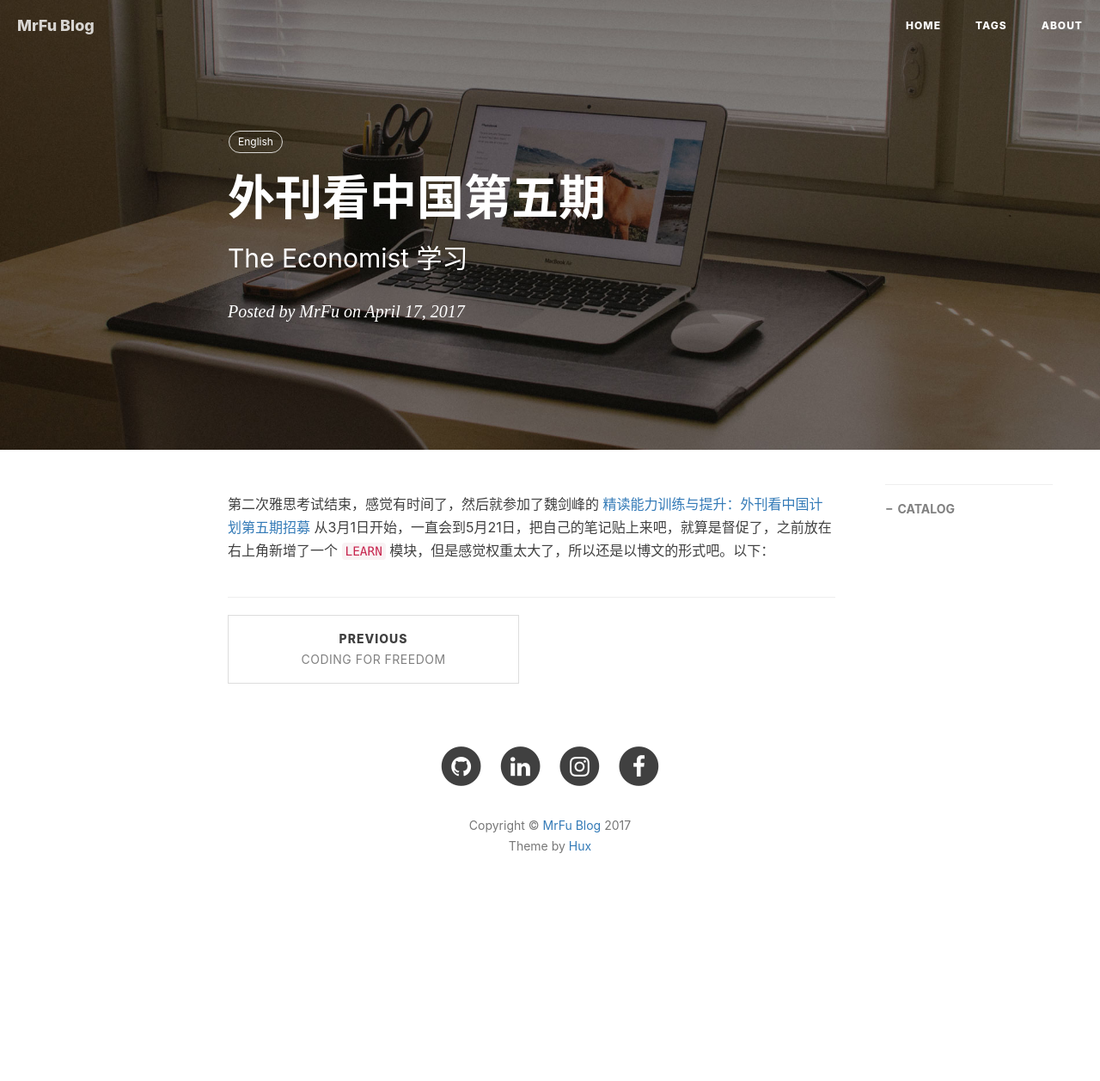
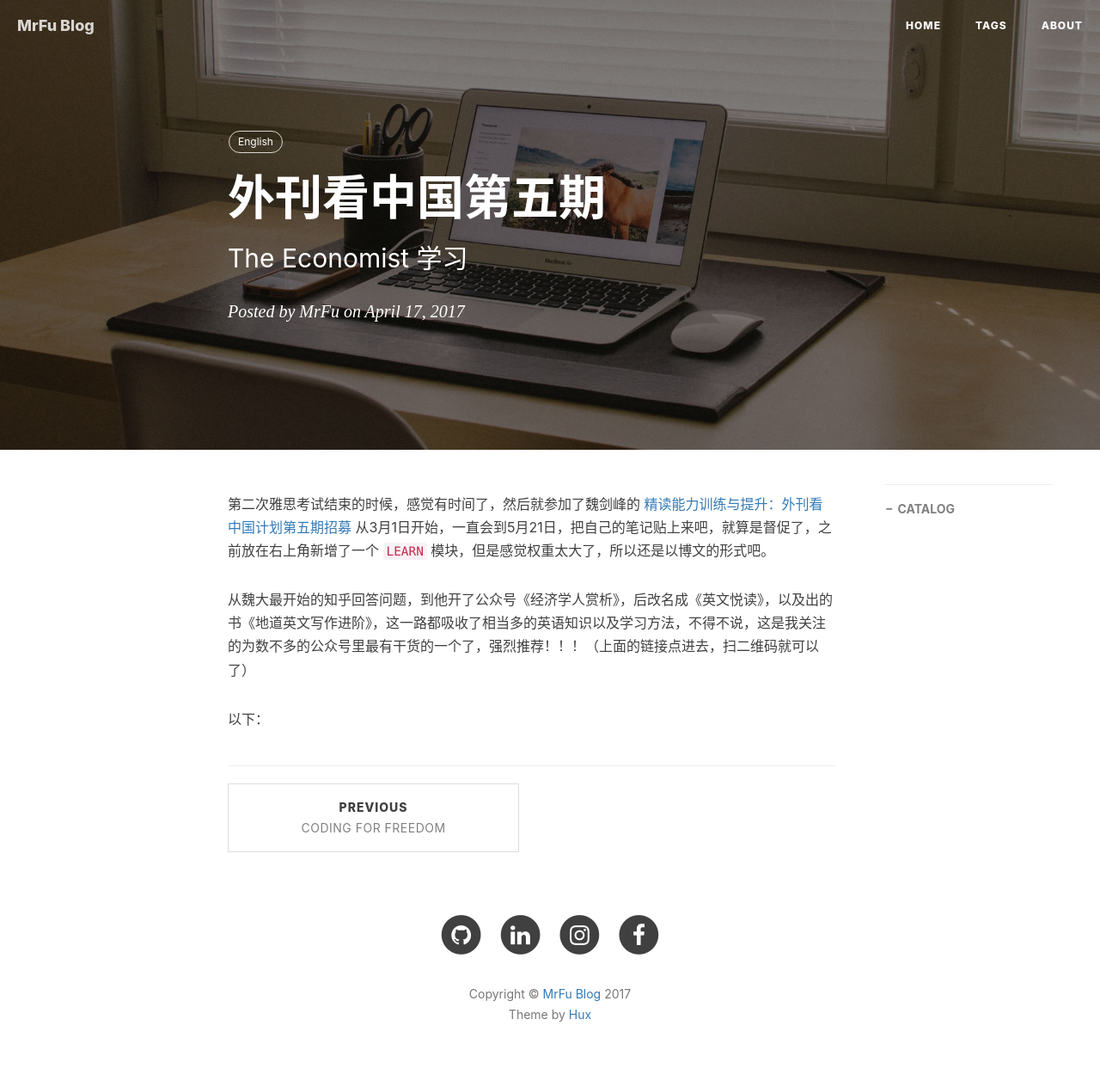
Before and after one commit to MrFuFuFu/mrfufufu.github.io, a Jekyll site: the page built from _posts/2017-04-17-The_Economist.markdown, in a window 1280 px wide. Shown: the whole page at 86% size. Built offline with Jekyll 4.4.1, drawn with Linux system fonts in a browser that asks for light colours; nearby versions of some CDN libraries; comment, search, counter and statistics services are not loaded; before the commit the page ends 1061 px from its top, so only the background shows below that.

Commit message:
modify articles

```diff
--- a/_posts/2017-04-17-The_Economist.markdown
+++ b/_posts/2017-04-17-The_Economist.markdown
@@ -10,7 +10,11 @@ tags:
 ---
 
 
-第二次雅思考试结束，感觉有时间了，然后就参加了魏剑峰的 [精读能力训练与提升：外刊看中国计划第五期招募](https://mp.weixin.qq.com/s?__biz=MzA4MTY0NTYwMA==&mid=2651178032&idx=1&sn=e6b42d2e357bdbd5dd42bde049e7c1d7&chksm=8460bd7fb3173469be4b49f0429b01e96c8395652ac771025445ee8228f793e6f0350d1d8276&scene=0&key=f76d225d2425a7cbe78b5fd0a2f6563b2b8d3d6cd7fa231423c8ee22b3446240548af9b86ef8e6db0287f93f56774626f19c61c2a115254fba4e158cac0587cbd3378691de7620cfb1a537fe5eecc274&ascene=0&uin=MTIwMjE4MTIw&devicetype=iMac+MacBookPro11%2C4+OSX+OSX+10.11.6+build(15G1212)&version=12010110&nettype=WIFI&fontScale=100&pass_ticket=IDxaQtvbsh7aU26aWFc8wtVLk4xtGFdsgqrlj%2F%2BfwRs%3D) 从3月1日开始，一直会到5月21日，把自己的笔记贴上来吧，就算是督促了，之前放在右上角新增了一个 `LEARN` 模块，但是感觉权重太大了，所以还是以博文的形式吧。以下：
+第二次雅思考试结束的时候，感觉有时间了，然后就参加了魏剑峰的 [精读能力训练与提升：外刊看中国计划第五期招募](https://mp.weixin.qq.com/s?__biz=MzA4MTY0NTYwMA==&mid=2651178032&idx=1&sn=e6b42d2e357bdbd5dd42bde049e7c1d7&chksm=8460bd7fb3173469be4b49f0429b01e96c8395652ac771025445ee8228f793e6f0350d1d8276&scene=0&key=f76d225d2425a7cbe78b5fd0a2f6563b2b8d3d6cd7fa231423c8ee22b3446240548af9b86ef8e6db0287f93f56774626f19c61c2a115254fba4e158cac0587cbd3378691de7620cfb1a537fe5eecc274&ascene=0&uin=MTIwMjE4MTIw&devicetype=iMac+MacBookPro11%2C4+OSX+OSX+10.11.6+build(15G1212)&version=12010110&nettype=WIFI&fontScale=100&pass_ticket=IDxaQtvbsh7aU26aWFc8wtVLk4xtGFdsgqrlj%2F%2BfwRs%3D) 从3月1日开始，一直会到5月21日，把自己的笔记贴上来吧，就算是督促了，之前放在右上角新增了一个 `LEARN` 模块，但是感觉权重太大了，所以还是以博文的形式吧。
+
+从魏大最开始的知乎回答问题，到他开了公众号《经济学人赏析》，后改名成《英文悦读》，以及出的书《地道英文写作进阶》，这一路都吸收了相当多的英语知识以及学习方法，不得不说，这是我关注的为数不多的公众号里最有干货的一个了，强烈推荐！！！（上面的链接点进去，扫二维码就可以了）
+
+以下：
 
 <ul class="active-list">
         {% for file in site.static_files %}
```
